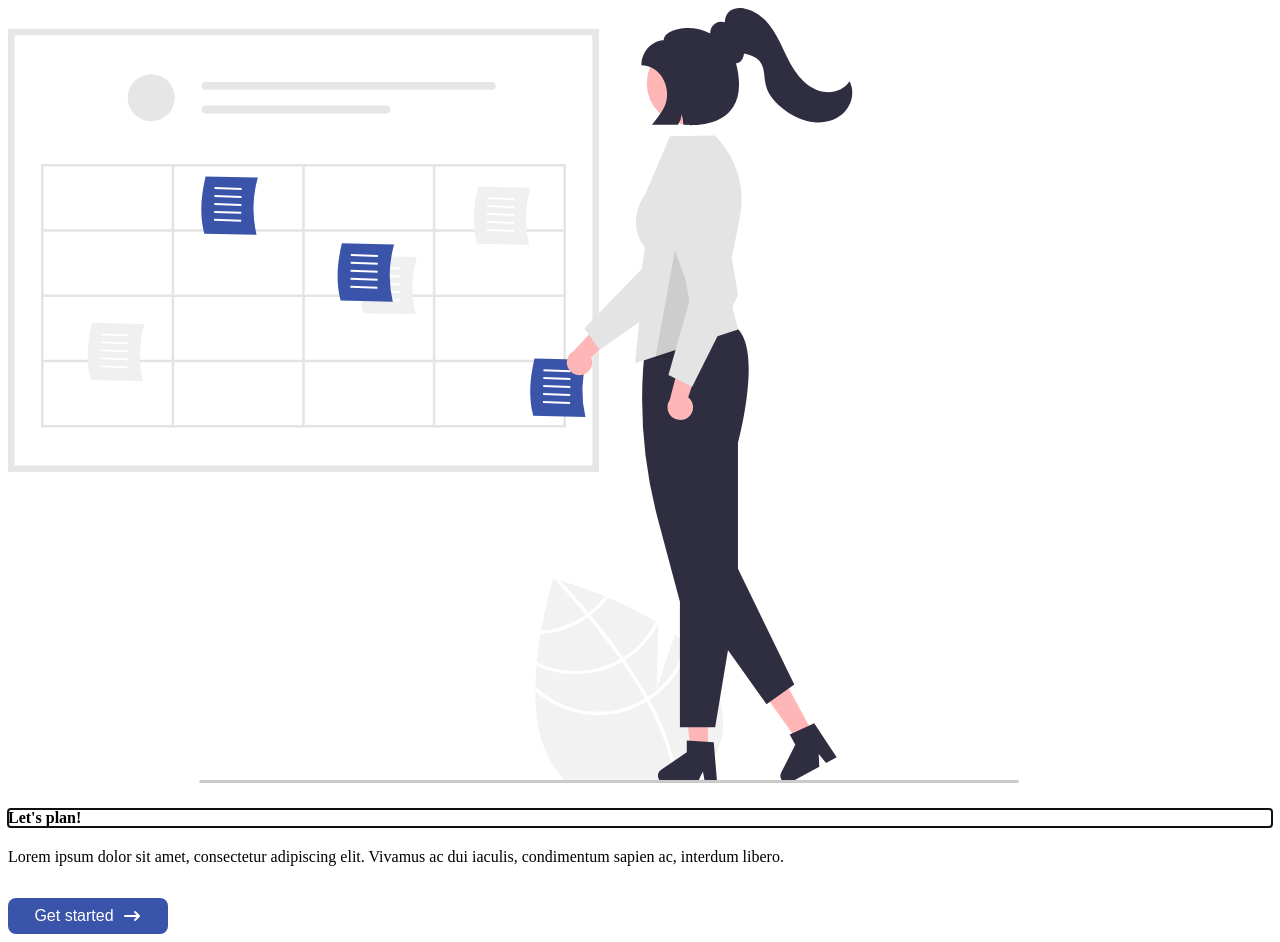
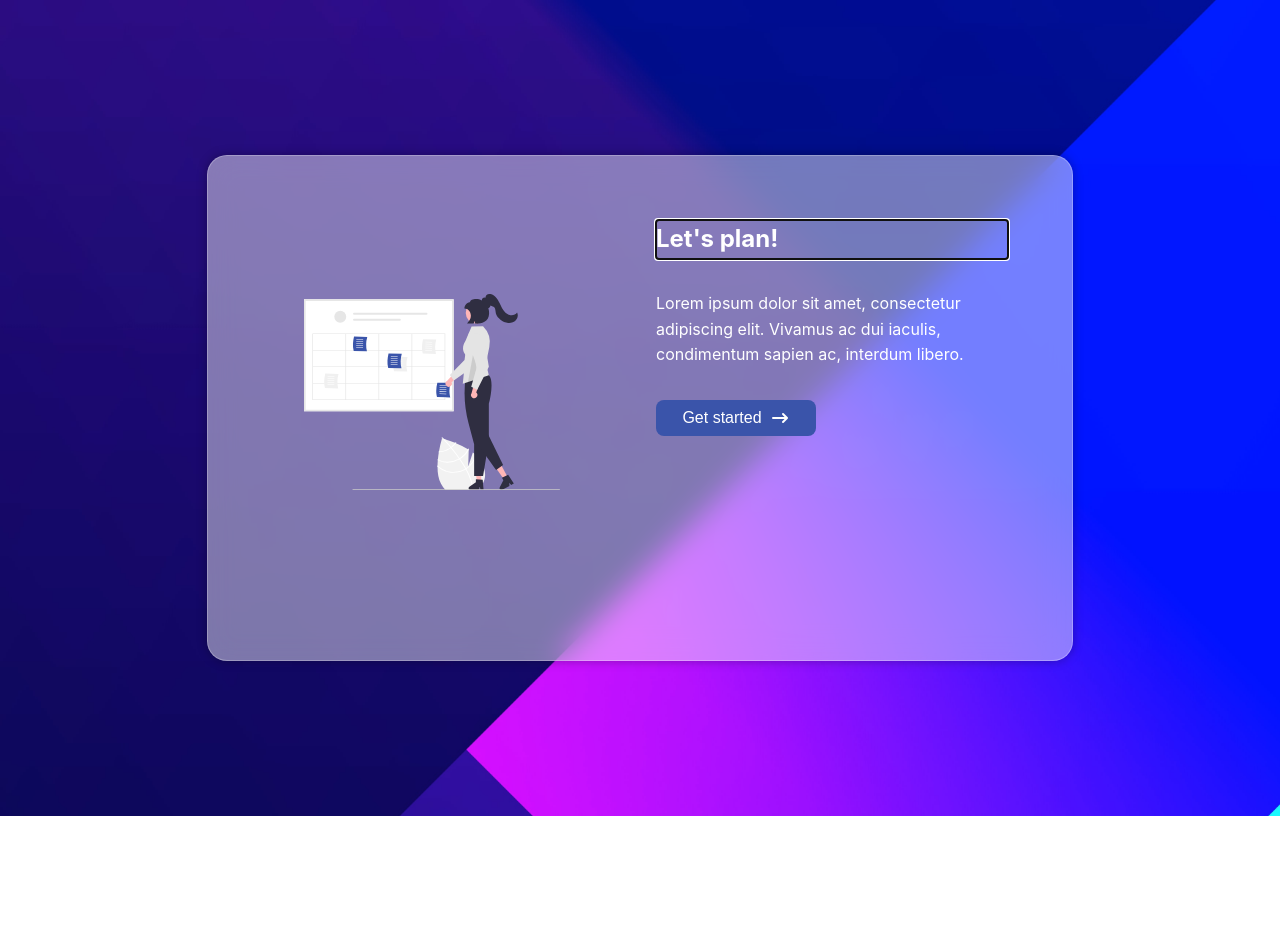
Before and after one commit to sankenbrand/planning-app, a Svelte app: page / in a window 1280 px wide. After the commit the page ends 816 px from the top, so only its background shows below. Built offline with nearby package versions, Linux system fonts and the light colour scheme.

Commit message:
add global styles

```diff
--- a/src/components/buttons/Button.svelte
+++ b/src/components/buttons/Button.svelte
@@ -1,9 +1,10 @@
 <script>
   export let CTA_Name
   export let type
+  export let disabled
 </script>
 
-<button {type} class="btn-primary">
+<button {type} {disabled} class="btn-primary">
   {CTA_Name}
   <slot />
 </button>
@@ -17,8 +18,8 @@
     margin-top: 1rem;
     min-width: 10rem;
     border-radius: 0.5rem;
-    background-color: #3a54aa;
-    color: #fff;
+    background-color: var(--primary-color);
+    color: var(--white);
     /*  font-weight: bold; */
     font-size: 1rem;
     border: none;
--- a/src/components/buttons/IconButton.svelte
+++ b/src/components/buttons/IconButton.svelte
@@ -12,7 +12,7 @@
     justify-content: center;
     align-items: center;
     border-radius: 0.5rem;
-    background-color: #3a54aa;
+    background-color: var(--primary-color);
     color: #fff;
     font-weight: bold;
     font-size: 1rem;
--- a/src/components/buttons/NextButton.svelte
+++ b/src/components/buttons/NextButton.svelte
@@ -26,7 +26,7 @@
     align-items: center;
     gap: 0.5rem;
     width: 7rem;
-    color: #fff;
+    color: var(--white);
     position: absolute;
     top: 3%;
     right: 1%;
--- a/src/components/buttons/PrevButton.svelte
+++ b/src/components/buttons/PrevButton.svelte
@@ -26,7 +26,7 @@
     align-items: center;
     gap: 0.5rem;
     width: 7rem;
-    color: #fff;
+    color: var(--white);
     position: absolute;
     top: 3%;
     left: 0;
--- /dev/null
+++ b/src/global.css
@@ -0,0 +1,66 @@
+*,
+*:before,
+*:after {
+  box-sizing: inherit;
+}
+
+:root {
+  font-size: 1rem;
+  box-sizing: inherit;
+
+  --primary-color: #3a54aa;
+
+  --white: #fff;
+
+  --success: rgb(16, 170, 16);
+  --error: rgb(170, 16, 16);
+}
+
+body {
+  font: 1em/1.618 Inter, sans-serif;
+  color: #224;
+  background: url("src/assets/bg/shapes.jpg") center / cover no-repeat fixed;
+  min-height: 100vh;
+  display: grid;
+  place-items: center;
+}
+
+article {
+  flex: 1;
+  padding: 0 2rem 2rem 2rem;
+}
+
+h1 {
+  font-size: 1.5rem;
+}
+
+.card_layout {
+  display: flex;
+  flex-direction: row;
+  color: #fff;
+}
+
+.card {
+  max-width: 50rem;
+  height: 27.5rem;
+  padding: 2rem;
+  display: flex;
+  flex-direction: row;
+  justify-content: space-between;
+  background-color: rgba(255, 255, 255, 0.45);
+  border-radius: 20px;
+  border: 1px solid rgba(255, 255, 255, 0.25);
+  box-shadow: 0 0 10px 1px rgba(0, 0, 0, 0.25);
+  backdrop-filter: blur(15px);
+}
+
+.card_left_side {
+  display: grid;
+  place-items: center;
+  max-width: 25vw;
+}
+
+.error-message {
+  color: var(--error);
+  font-size: 0.75rem;
+}
--- a/src/main.ts
+++ b/src/main.ts
@@ -1,7 +1,8 @@
-import App from './App.svelte'
+import App from "./App.svelte"
+import "./global.css"
 
 const app = new App({
-  target: document.getElementById('app')
+  target: document.getElementById("app"),
 })
 
 export default app
```
Also changed, not shown: src/components/alerts/ErrorAlert.svelte (added, +45 -0 lines), src/components/alerts/SuccessAlert.svelte (added, +45 -0 lines).
